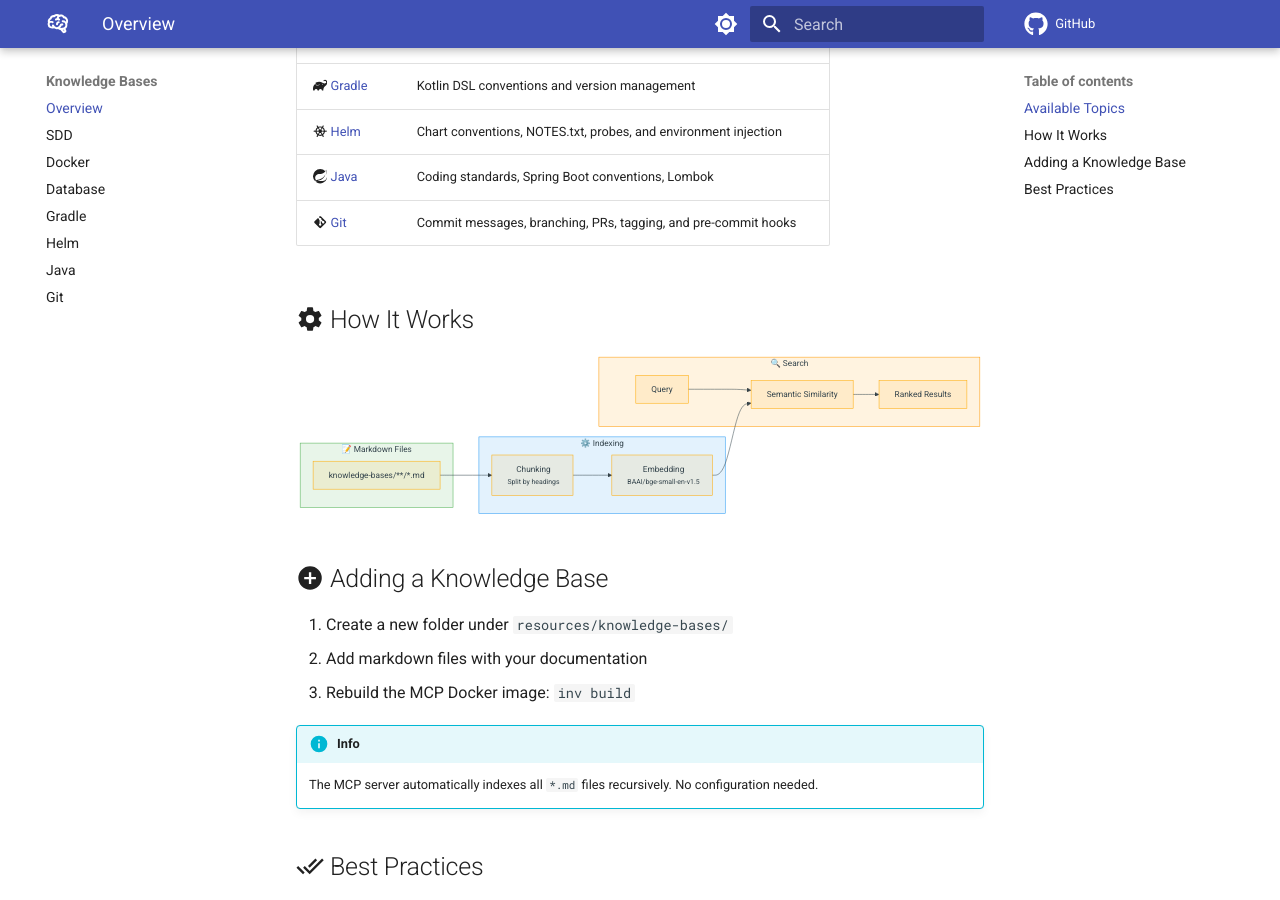
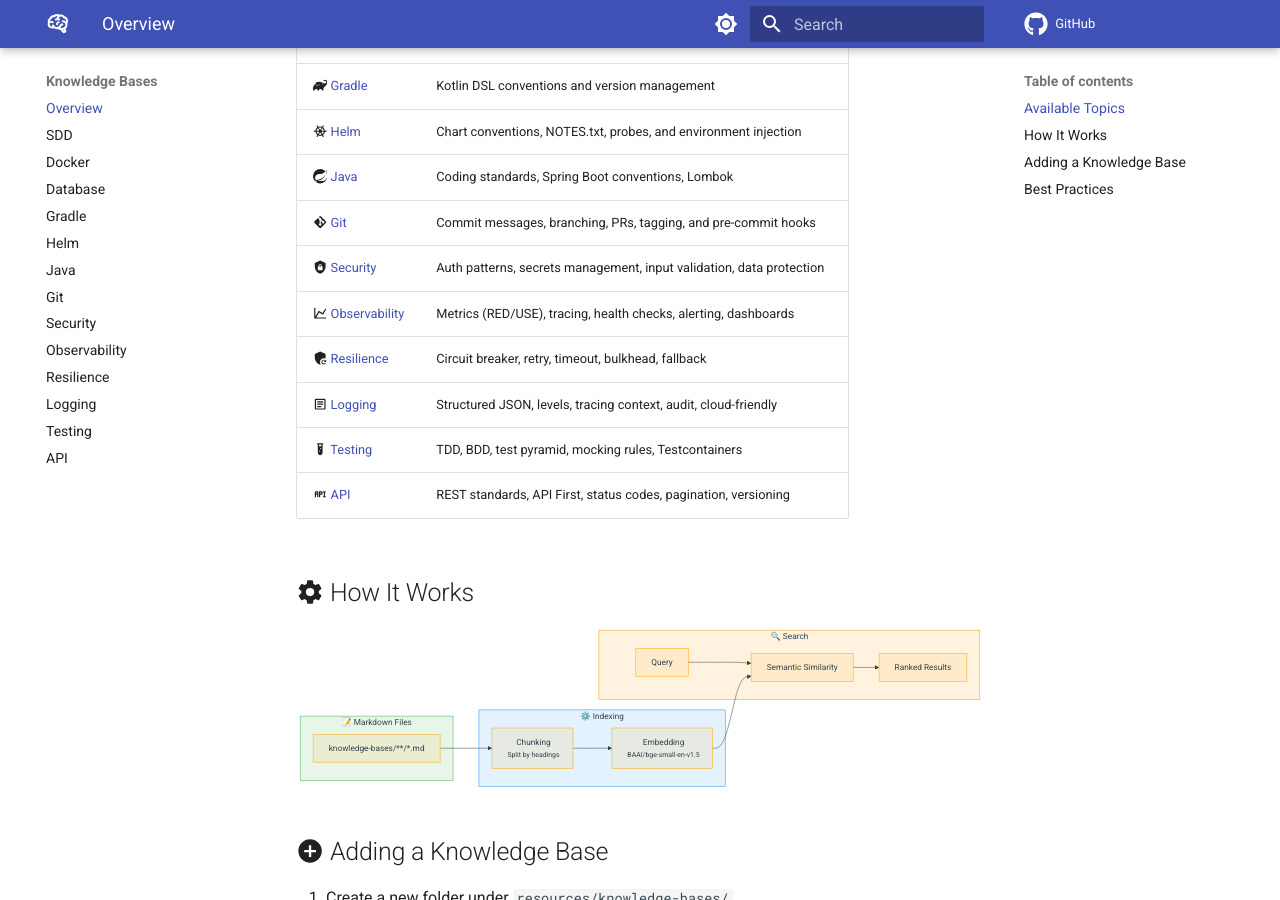
Before and after one commit to jlmonteiro/common-ai-resources, an MkDocs documentation site: the page built from docs/knowledge-bases/index.md, in a window 1280 px wide and 900 px high, scrolled down 514 px. Built offline with MkDocs 1.6.1 and Material for MkDocs 9.7.7, drawn with Linux system fonts in a browser that asks for light colours; comment, search, counter and statistics services are not loaded.

Commit message:
docs: add Security, Observability, Resilience, Logging, Testing, API pages to navigation

```diff
--- a/docs/knowledge-bases/index.md
+++ b/docs/knowledge-bases/index.md
@@ -13,6 +13,12 @@ Knowledge bases are markdown documents that provide context to AI assistants via
 | :material-ship-wheel: [Helm](helm.md) | Chart conventions, NOTES.txt, probes, and environment injection |
 | :simple-spring: [Java](java.md) | Coding standards, Spring Boot conventions, Lombok |
 | :material-git: [Git](git.md) | Commit messages, branching, PRs, tagging, and pre-commit hooks |
+| :material-shield-lock: [Security](security.md) | Auth patterns, secrets management, input validation, data protection |
+| :material-chart-line: [Observability](observability.md) | Metrics (RED/USE), tracing, health checks, alerting, dashboards |
+| :material-shield-refresh: [Resilience](resilience.md) | Circuit breaker, retry, timeout, bulkhead, fallback |
+| :material-text-box-outline: [Logging](logging.md) | Structured JSON, levels, tracing context, audit, cloud-friendly |
+| :material-test-tube: [Testing](testing.md) | TDD, BDD, test pyramid, mocking rules, Testcontainers |
+| :material-api: [API](api.md) | REST standards, API First, status codes, pagination, versioning |
 
 ## :material-cog: How It Works
 
--- a/mkdocs.yml
+++ b/mkdocs.yml
@@ -45,6 +45,12 @@ nav:
       - Helm: knowledge-bases/helm.md
       - Java: knowledge-bases/java.md
       - Git: knowledge-bases/git.md
+      - Security: knowledge-bases/security.md
+      - Observability: knowledge-bases/observability.md
+      - Resilience: knowledge-bases/resilience.md
+      - Logging: knowledge-bases/logging.md
+      - Testing: knowledge-bases/testing.md
+      - API: knowledge-bases/api.md
   - MCP Server: mcp-server.md
 
 markdown_extensions:
```
Also changed, not shown: docs/knowledge-bases/api.md (added, +9 -0 lines), docs/knowledge-bases/logging.md (added, +9 -0 lines), docs/knowledge-bases/observability.md (added, +9 -0 lines), docs/knowledge-bases/resilience.md (added, +9 -0 lines), docs/knowledge-bases/security.md (added, +9 -0 lines), docs/knowledge-bases/testing.md (added, +9 -0 lines).
